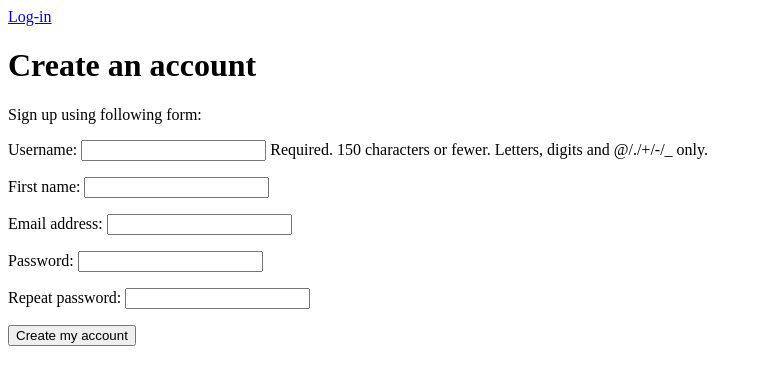
After one commit to AndreyChepik/TestTaskNakivo, a Django app: page /register/ in a window 1280 px wide. The commit adds this page. Shown: the top 385 px of the page, without its empty margins (0-762 px from the left). Run offline with Django 3.2, Linux system fonts and the light colour scheme.

Commit message:
Users actions added, possibility to add posts.

```diff
--- a/blog/forms.py
+++ b/blog/forms.py
@@ -1,6 +1,29 @@
 from django import forms
+from django.contrib.auth.models import User
+from .models import Post
 
 
 class LoginForm(forms.Form):
     username = forms.CharField()
     password = forms.CharField(widget=forms.PasswordInput)
+
+
+class UserRegistrationForm(forms.ModelForm):
+    password = forms.CharField(label='Password', widget=forms.PasswordInput)
+    password2 = forms.CharField(label='Repeat password', widget=forms.PasswordInput)
+
+    class Meta:
+        model = User
+        fields = ('username', 'first_name', 'email')
+
+    def clean_password2(self):
+        cd = self.cleaned_data
+        if cd['password'] != cd['password2']:
+            raise forms.ValidationError('Passwords don`t match.')
+        return cd['password2']
+
+
+class AddPost(forms.ModelForm):
+    class Meta:
+        model = Post
+        fields = ('title', 'body')
--- a/blog/models.py
+++ b/blog/models.py
@@ -7,7 +7,7 @@ from django.urls import reverse
 # two models: Post and User (built-in)
 class Post(models.Model):
     title = models.CharField(max_length=255)
-    slug = models.SlugField(max_length=255, unique=id)
+    slug = models.SlugField(max_length=255, default=title, unique=id)
     author = models.ForeignKey(User, on_delete=models.CASCADE)
     body = models.TextField()
     publish = models.DateTimeField(default=timezone.now())
@@ -19,4 +19,4 @@ class Post(models.Model):
         return self.title
 
     def get_absolute_url(self):
-        return reverse('blog:post_detail', args=[self.slug, self.id])
+        return reverse('post_detail', args=[self.slug, self.id])
--- a/blog/templates/base.html
+++ b/blog/templates/base.html
@@ -7,15 +7,15 @@
 <body>
     <div id="header">
         {% if request.user.is_authenticated %}
-                <a href="{% url 'dashboard' %}">My dashboard</a>
-        {% endif %}
-        {% if request.user.is_authenticated %}
+            <a href="{% url 'dashboard' %}">My dashboard</a>
             Hello {{ request.user }},
             <a href="{% url 'logout' %}">Logout</a>
         {% else %}
             <a href="{% url 'login' %}">Log-in</a>
         {% endif %}
     </div>
-    <div id="content">{% block content %}{% endblock %}</div>
+    <div id="content">
+        {% block content %}{% endblock %}
+    </div>
 </body>
 </html>
--- a/blog/templates/detail.html
+++ b/blog/templates/detail.html
@@ -1,6 +1,7 @@
 {% extends 'base.html' %}
 {% block title %}{{ post.title }}{% endblock %}
 {% block content %}
-    <h1>It is post: {{ post.title }}</h1>
+    <h1>{{ post.title }}</h1>
+    <h3>Published {{ post.publish }} by {{ post.author }}</h3>
     <p>{{ post.body }}</p>
 {% endblock %}
--- a/blog/templates/registration/login.html
+++ b/blog/templates/registration/login.html
@@ -10,7 +10,8 @@
             Try again.
         </p>
     {% else %}
-        <p>Use the following form to log-in:</p>
+        <p>Use the following form to log-in. If you don`t have an account
+        you can register <a href="{% url 'register' %}">here</a></p>
     {% endif %}
     <div class="login-form">
         <form action="{% url 'login' %}" method="post">
--- /dev/null
+++ b/blog/templates/registration/register.html
@@ -0,0 +1,13 @@
+{% extends 'base.html' %}
+
+{% block title %}Create an account{% endblock %}
+
+{% block content %}
+  <h1>Create an account</h1>
+  <p>Sign up using following form:</p>
+  <form method="post">
+    {{ user_form.as_p }}
+    {% csrf_token %}
+    <p><input type="submit" value="Create my account"></p>
+  </form>
+{% endblock %}
--- a/blog/urls.py
+++ b/blog/urls.py
@@ -9,4 +9,6 @@ urlpatterns = [
     path('<slug:slug>/<int:id>', views.detail_view, name='post_detail'),
     path('login/', auth_views.LoginView.as_view(), name='login'),
     path('logout/', auth_views.LogoutView.as_view(), name='logout'),
+    path('register/', views.register, name='register'),
+    path('add_post/', views.add_post, name='add_post'),
 ]
--- a/blog/views.py
+++ b/blog/views.py
@@ -3,7 +3,7 @@ from django.http import HttpResponse
 from .models import Post
 from django.contrib.auth import authenticate, login
 from django.contrib.auth.decorators import login_required
-from .forms import LoginForm
+from .forms import LoginForm, UserRegistrationForm, AddPost
 
 
 def detail_view(request, slug, id):
@@ -19,6 +19,40 @@ def about(request):
     return render(request, 'about.html')
 
 
+# @login_required
+def dashboard(request):
+    posts = Post.objects.all()
+    return render(request, 'dashboard.html', {'section': 'dashboard', 'posts': posts})
+
+
+def register(request):
+    if request.method == 'POST':
+        user_form = UserRegistrationForm(request.POST)
+        if user_form.is_valid():
+            # Создаем новый объект пользователя, но пока его не сохраняем
+            new_user = user_form.save(commit=False)
+            # Устанавливаем выбранный пароль
+            new_user.set_password(
+                user_form.cleaned_data['password'])
+            # Сохраняем объект пользователя
+            new_user.save()
+            return render(request, 'registration/registration_done.html',
+                          {'new_user': new_user})
+    else:
+        user_form = UserRegistrationForm()
+    return render(request, 'registration/register.html',
+                  {'user_form': user_form})
+
+
 @login_required
-def dashboard(request):
-    return render(request, 'dashboard.html', {'section': 'dashboard'})
+def add_post(request):
+    if request.method == 'POST':
+        form = AddPost(request.POST)
+        if form.is_valid():
+            new_post = form.save(commit=False)
+            new_post.author_id = request.user.id
+            new_post.save()
+            return HttpResponse('<h2>Post successfully added. <h2>')
+    else:
+        form = AddPost()
+    return render(request, 'add_post.html', {'form': form})
```
Also changed, not shown: blog/templates/add_post.html (added, +9 -0 lines), blog/templates/dashboard.html (+10 -0 lines), blog/templates/registration/registration_done.html (added, +9 -0 lines), blog/migrations/0003_auto_20210525_0034.py (added).
